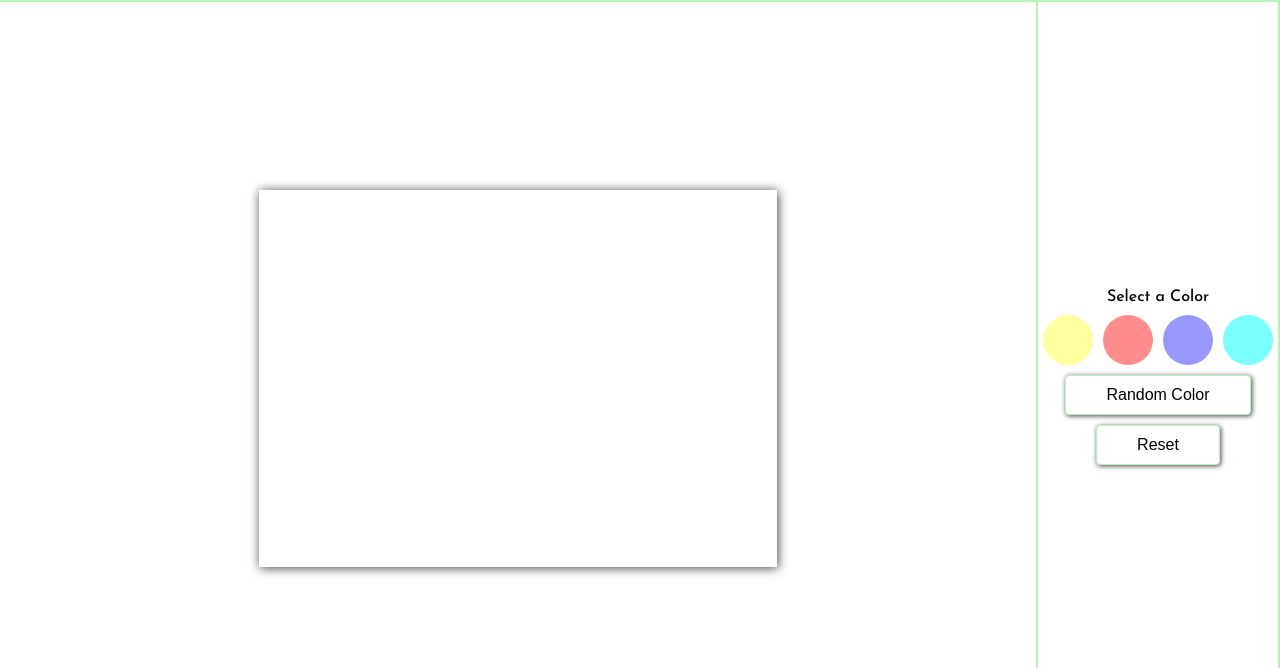
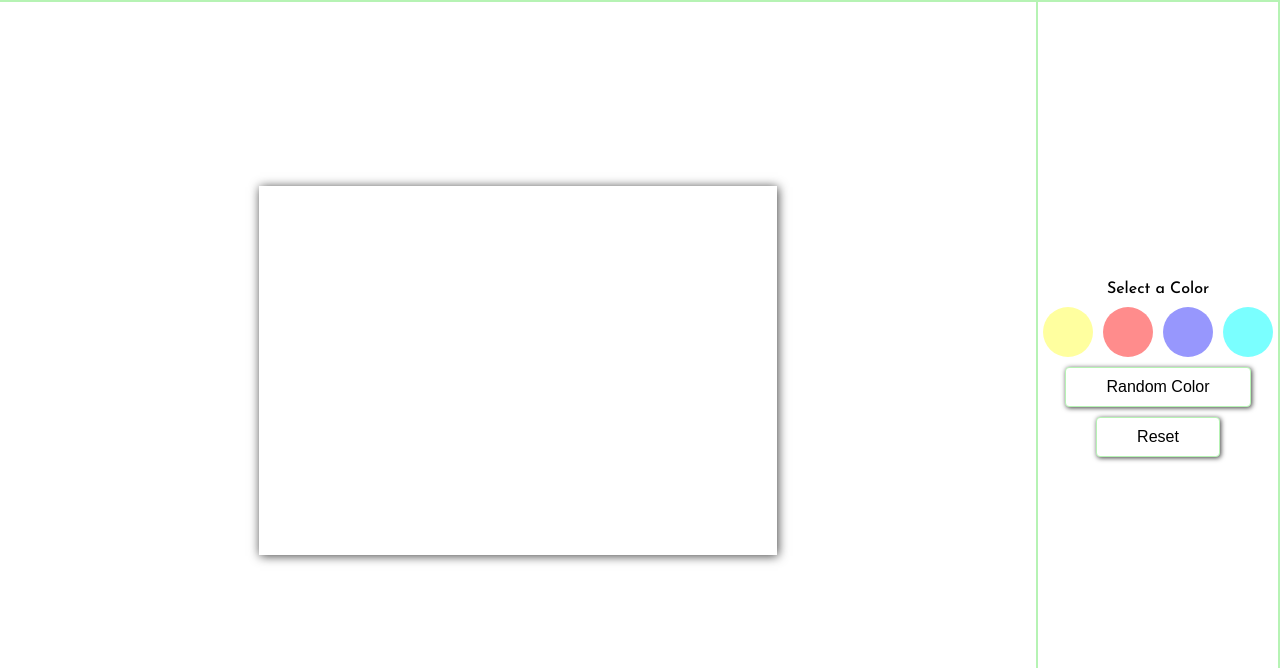
Before and after one commit to Candelo30/Change-Colors, a plain HTML site: page public/index.html in a window 1280 px wide. Shown: the part 62-730 px from the top of the page. Drawn offline with Linux system fonts and the light colour scheme.

Commit message:
Cambiando el tamaño de las cajas y la sobra

```diff
--- a/css/style.css
+++ b/css/style.css
@@ -52,7 +52,7 @@ aside {
   border: solid 2px #b6f3b4;
   border-top: none;
   flex-basis: 10%;
-  height: 94.1vh;
+  height: 92.1vh;
   padding: 5px;
   transition: all 0.5s ease;
 }
@@ -120,7 +120,7 @@ body.dark .Change_theme {
 
 .color-change {
   flex-basis: 90%;
-  height: 94.1vh;
+  height: 92.1vh;
   display: flex;
   justify-content: center;
   align-items: center;
@@ -137,6 +137,7 @@ body.dark .Change_theme {
 
 body.dark .NewColor {
   background-color: rgb(22, 21, 21);
+  box-shadow: 1px 1px 10px rgba(248, 248, 248, 0.75);
 }
 
 footer {
```
